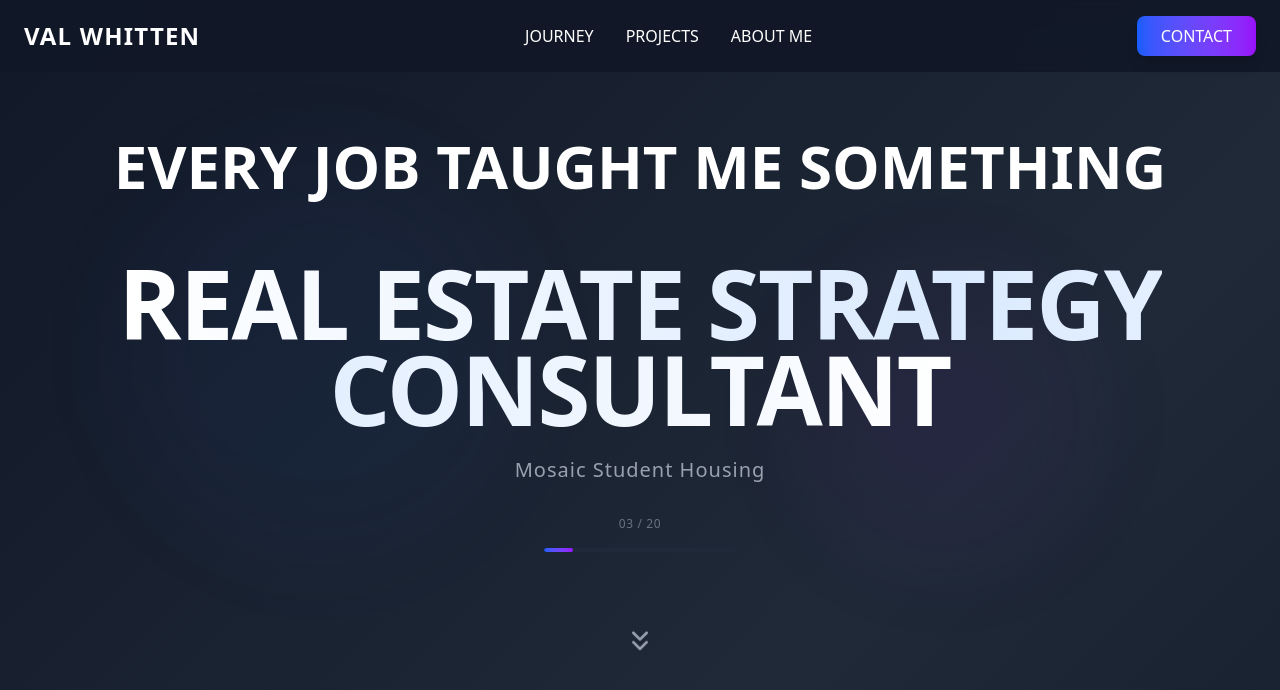
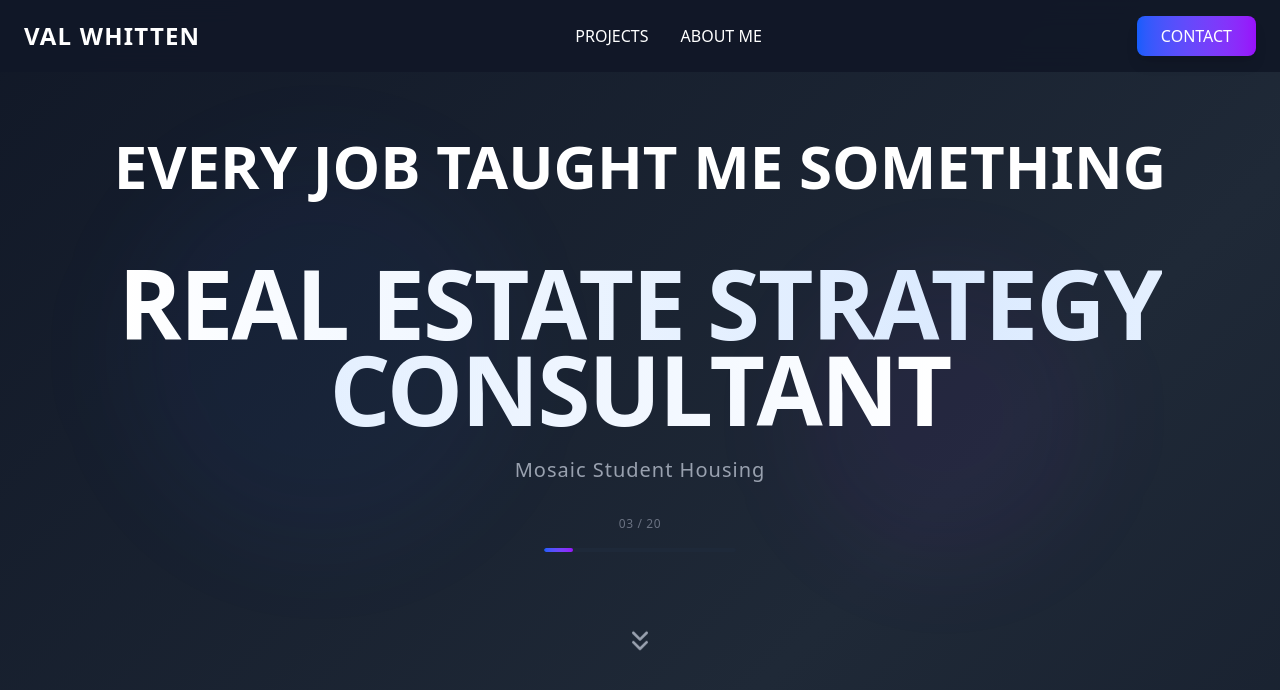
Before and after one commit to vwhit5/Val-Whitten-Portfolio, a React (Vite) app: page / in a window 1280 px wide. Shown: the top 690 px of the page. Built offline with nearby package versions, Linux system fonts and the light colour scheme.

Commit message:
Update Navigation.tsx

```diff
--- a/src/components/Navigation.tsx
+++ b/src/components/Navigation.tsx
@@ -25,12 +25,6 @@ const Navigation: React.FC<NavigationProps> = ({ onContactClick }) => {
           <div className="hidden md:flex space-x-8">
             <button
               onClick={() => scrollToSection("journey")}
-              className="text-white hover:text-blue-400 transition-all duration-300"
-            >
-              JOURNEY
-            </button>
-            <button
-              onClick={() => scrollToSection("projects")}
               className="text-white hover:text-blue-400 transition-all duration-300"
             >
               PROJECTS
```
